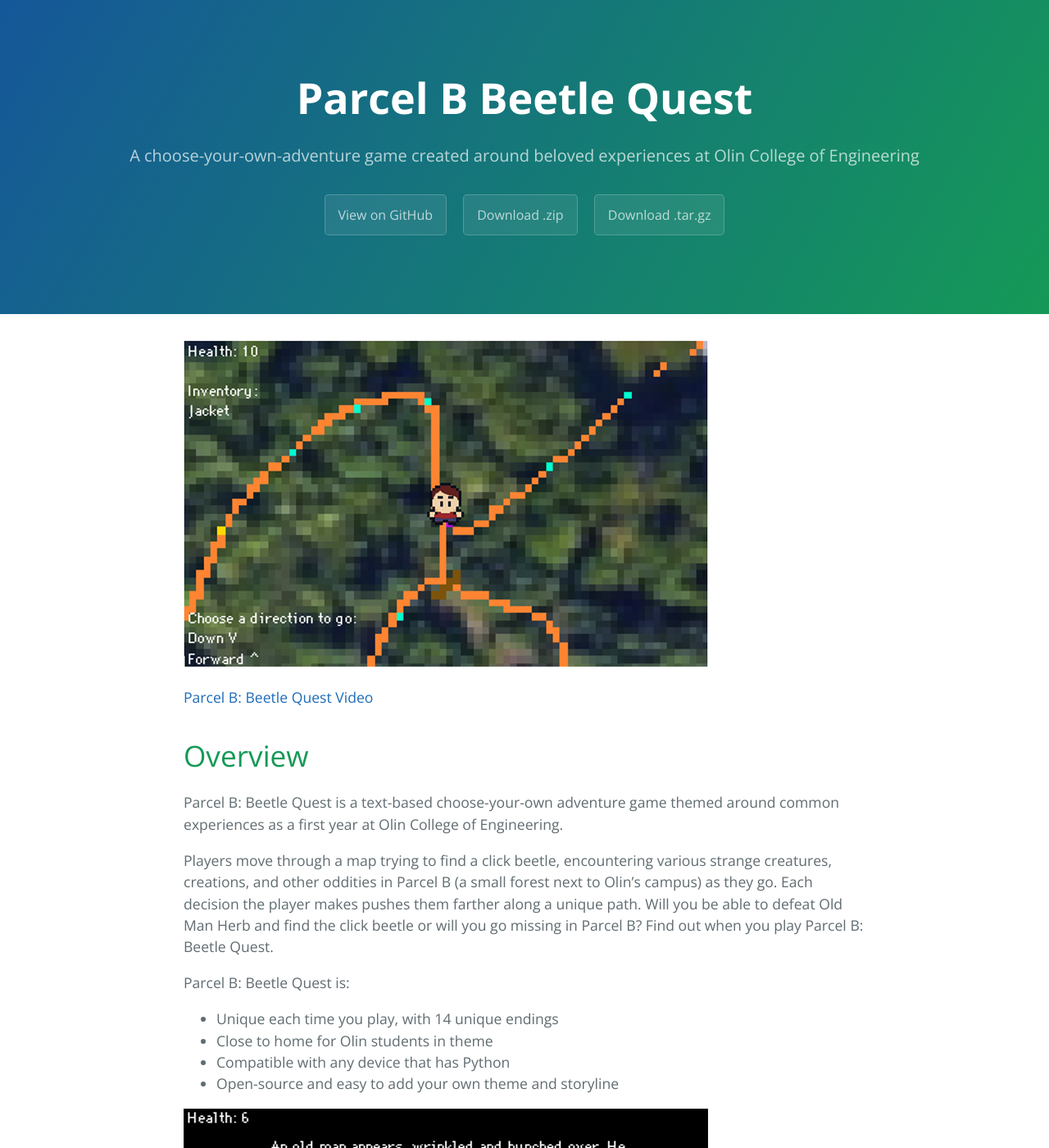
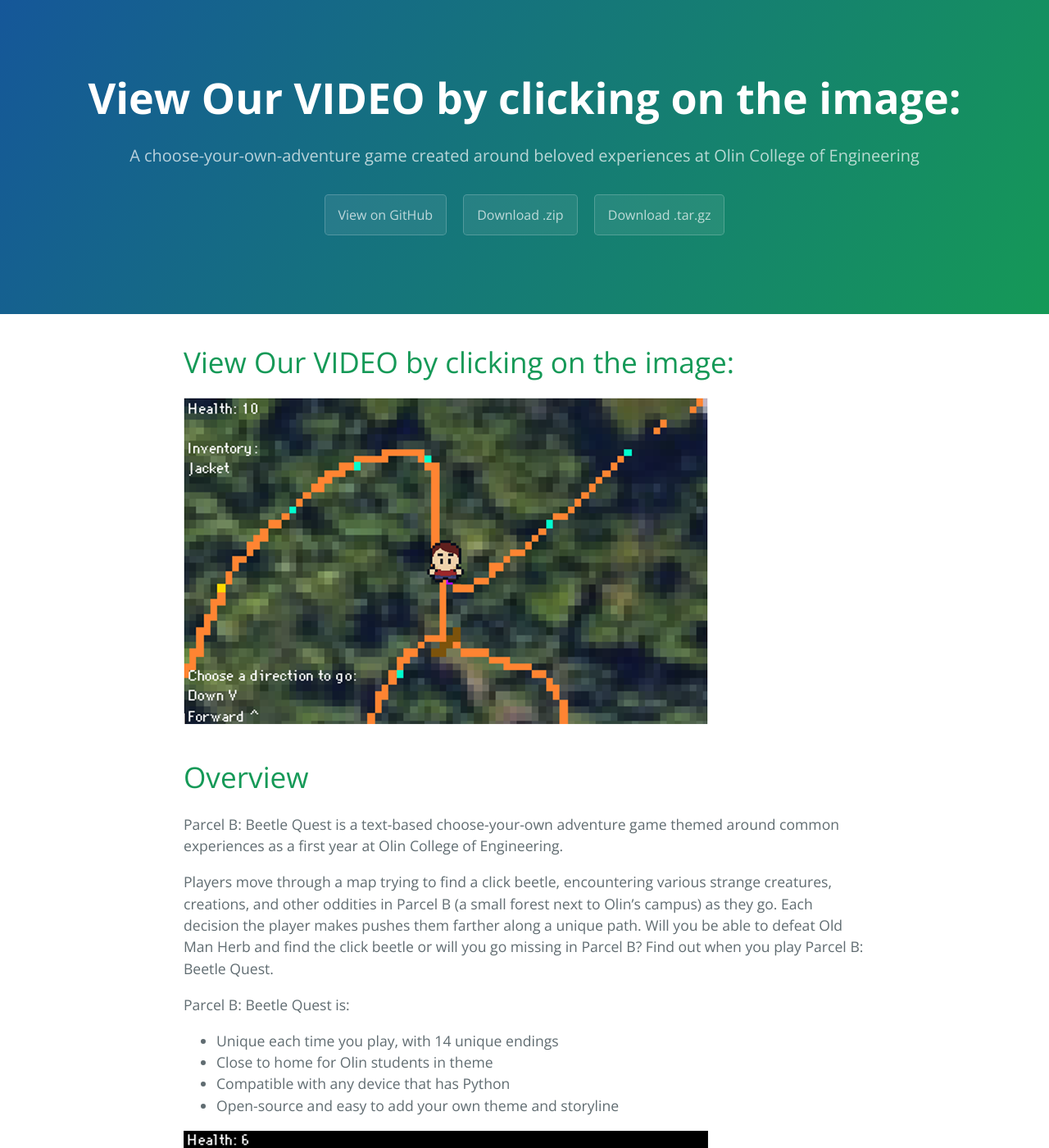
Before and after one commit to mbelanger0/parcel-b-beetle-quest, a Jekyll site: the page built from docs/index.md, in a window 1280 px wide and 1400 px high. Shown: the whole window at 82% size. Built offline with Jekyll 4.4.1, drawn with Linux system fonts in a browser that asks for light colours; our own code applies the rules of GitHub Pages for plain Markdown files.

Commit message:
Linked video to an image on the website.

```diff
--- a/docs/index.md
+++ b/docs/index.md
@@ -2,9 +2,8 @@
 layout: default
 ---
 
-![](images/map-scene.PNG)
-
-[Parcel B: Beetle Quest Video](https://www.youtube.com/watch?v=HmeGbPQOlmk)
+# View Our VIDEO by clicking on the image:
+[![VIDEO: Parcel B: Beetle Quest](images/map-scene.PNG)](https://www.youtube.com/watch?v=HmeGbPQOlmk)
 
 # Overview
 
```
